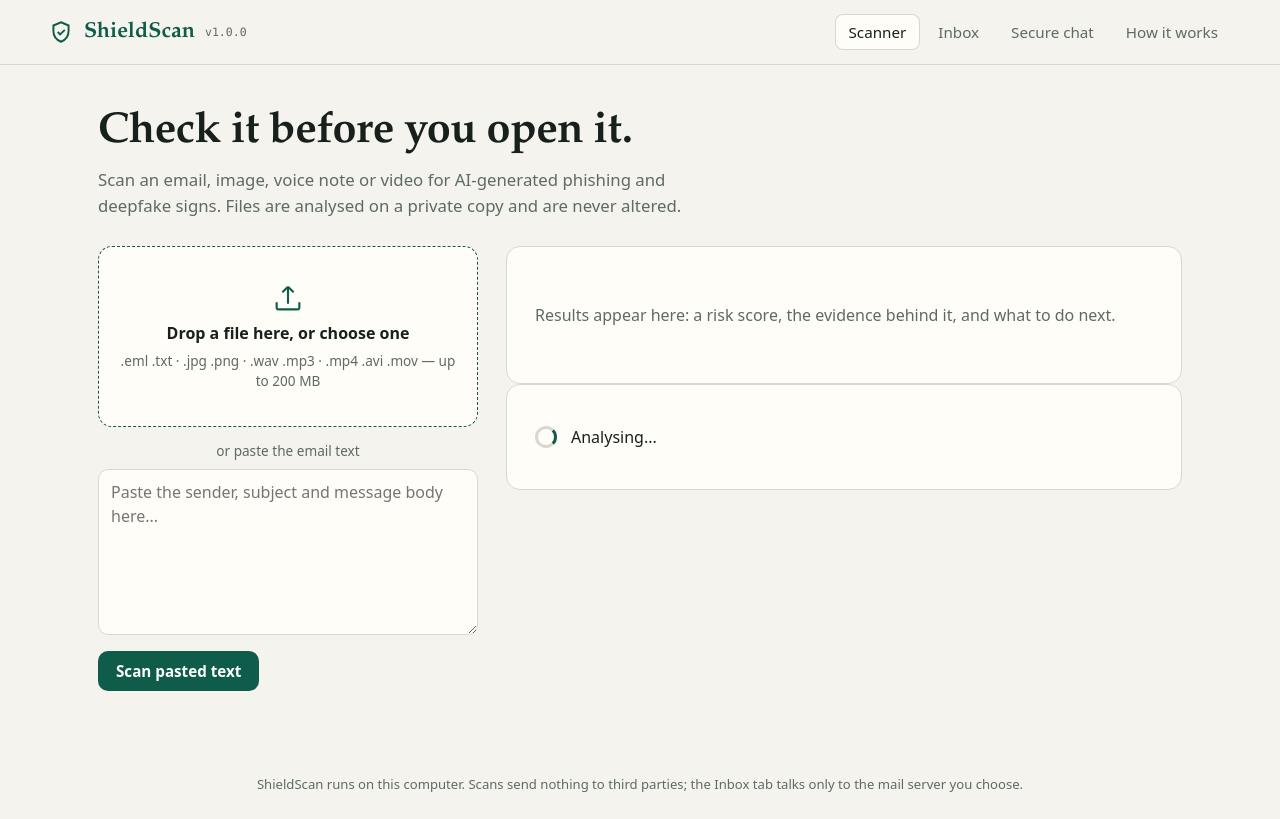
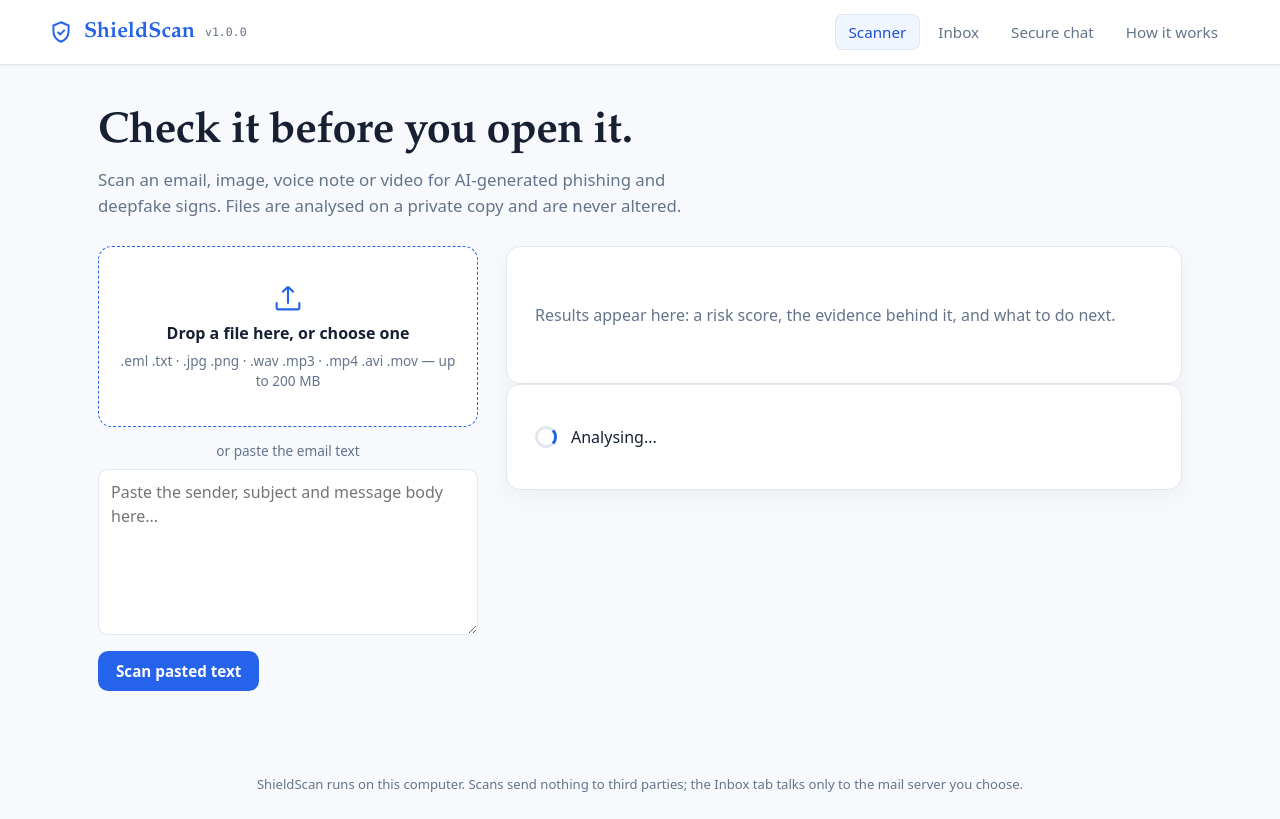
Before and after one commit to masekalihotetso-netizen/ShieldScan, a Flask app: page / in a window 1280 px wide. Run offline with Flask 3, Linux system fonts and the light colour scheme.

Commit message:
Update app.css

```diff
--- a/static/app.css
+++ b/static/app.css
@@ -144,3 +144,46 @@ details.mailcard .rbody{padding:4px 18px 16px}
     max-height: 500px;
     overflow-y: auto;
 }
+
+/* ShieldScan Light Theme */
+:root {
+  color-scheme: light;
+  --paper: #f7f9fc;
+  --card: #ffffff;
+  --ink: #172033;
+  --muted: #64748b;
+  --line: #e2e8f0;
+  --accent: #2563eb;
+  --accent-ink: #ffffff;
+  --low-bg: #ecfdf3;
+  --med-bg: #fff7e6;
+  --high-bg: #fef2f2;
+}
+
+body {
+  background: #f7f9fc;
+  color: #172033;
+}
+
+.top {
+  background: #ffffff;
+  box-shadow: 0 1px 4px rgba(15, 23, 42, .06);
+}
+
+.card, .report, .empty, .preview, .loading {
+  background: #ffffff;
+  box-shadow: 0 8px 24px rgba(15, 23, 42, .045);
+}
+
+nav button[aria-selected="true"] {
+  background: #eff6ff;
+  color: #1d4ed8;
+}
+
+button.primary {
+  background: #2563eb;
+}
+
+.msgs {
+  background: #f8fafc;
+}
```
